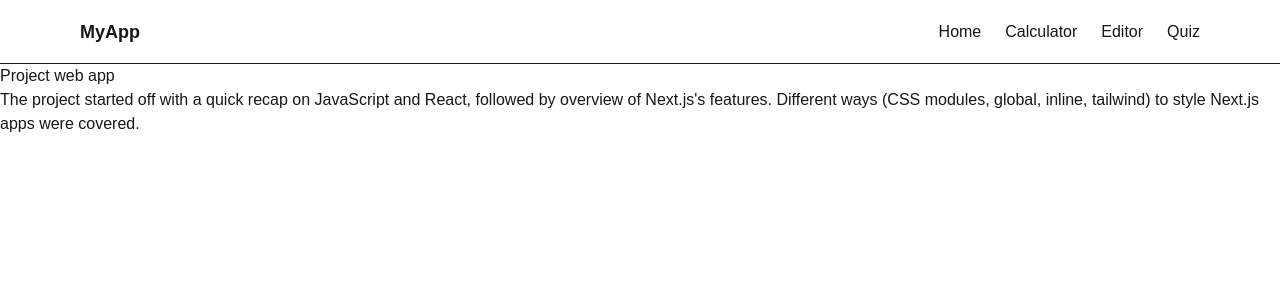
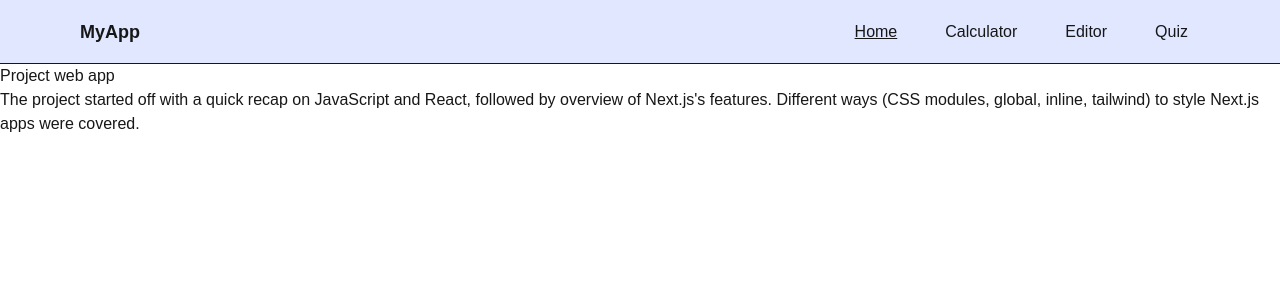
Before and after one commit to marimetsola/Fundamentals_of_Next.js, a Next.js app in the folder 8-Project-work/my-app/: page / in a window 1280 px wide. Shown: the top 300 px of the page. Built offline with nearby package versions, Linux system fonts and the light colour scheme.

Commit message:
modify navlink styles

```diff
--- a/8-Project-work/my-app/app/components/Navigation.tsx
+++ b/8-Project-work/my-app/app/components/Navigation.tsx
@@ -1,20 +1,40 @@
+"use client";
+
 import Link from "next/link";
+import { usePathname } from "next/navigation";
+import { cn } from "@/lib/utils";
 
 export default function Navigation() {
+  const pathname = usePathname();
+
+  const headerStyles = cn(
+    "sticky top-0 z-50",
+    "flex w-full items-center justify-between",
+    "h-16 px-20 border-b",
+    "bg-accent-muted",
+  );
+
+  const navLinkBase =
+    "px-3 py-1 rounded-full transition-colors hover:bg-accent-muted2";
+
+  // create a classname; add underline if we're on the href
+  const getNavLinkStyles = (href: string) =>
+    cn(navLinkBase, pathname === href && "underline");
+
   return (
-    <header className="sticky top-0 z-50 flex w-full items-center justify-between h-16 px-20 border-b bg-background">
+    <header className={headerStyles}>
       <div className="text-lg font-semibold">MyApp</div>
-      <nav className="flex items-center justify-center gap-6">
-        <Link href="/" className="hover:underline">
+      <nav className="flex items-center gap-6">
+        <Link href="/" className={getNavLinkStyles("/")}>
           Home
         </Link>
-        <Link href="/calculator" className="hover:underline">
+        <Link href="/calculator" className={getNavLinkStyles("/calculator")}>
           Calculator
         </Link>
-        <Link href="/editor" className="hover:underline">
+        <Link href="/editor" className={getNavLinkStyles("/editor")}>
           Editor
         </Link>
-        <Link href="/quiz" className="hover:underline">
+        <Link href="/quiz" className={getNavLinkStyles("/quiz")}>
           Quiz
         </Link>
       </nav>
--- a/8-Project-work/my-app/app/globals.css
+++ b/8-Project-work/my-app/app/globals.css
@@ -4,14 +4,19 @@
   --background: #ffffff;
   --foreground: #171717;
 
-  --accent: #4f46e5;       /* indigo-600 */
+  --accent: #4f46e5; /* indigo-600 */
   --accent-hover: #4338ca; /* indigo-700 */
   --accent-muted: #e0e7ff; /* indigo-100 */
+  --accent-muted2: #c7d2fe; /* indigo-200 */
 }
 
 @theme inline {
   --color-background: var(--background);
   --color-foreground: var(--foreground);
+  --color-accent: var(--accent);
+  --color-accent-hover: var(--accent-hover);
+  --color-accent-muted: var(--accent-muted);
+  --color-accent-muted2: var(--accent-muted2);
   --font-sans: var(--font-geist-sans);
   --font-mono: var(--font-geist-mono);
 }
@@ -21,9 +26,10 @@
     --background: #0a0a0a;
     --foreground: #ededed;
 
-    --accent: #818cf8;       /* indigo-400 */
+    --accent: #818cf8; /* indigo-400 */
     --accent-hover: #a5b4fc; /* indigo-300 */
     --accent-muted: #1e1b4b; /* indigo-950 */
+    --accent-muted2: #3730a3; /* indigo-800 */
   }
 }
 
--- /dev/null
+++ b/8-Project-work/my-app/lib/utils.ts
@@ -0,0 +1,5 @@
+import { clsx, type ClassValue } from "clsx";
+
+export function cn(...inputs: ClassValue[]) {
+  return clsx(...inputs);
+}
--- a/8-Project-work/my-app/package.json
+++ b/8-Project-work/my-app/package.json
@@ -9,6 +9,7 @@
     "lint": "eslint"
   },
   "dependencies": {
+    "clsx": "^2.1.1",
     "next": "16.1.2",
     "react": "19.2.3",
     "react-dom": "19.2.3"
```
Also changed, not shown: 1 other file (tests, documents, lock files or other folders).
